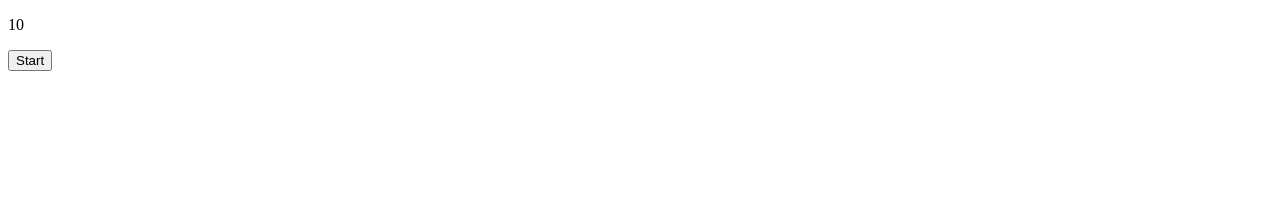
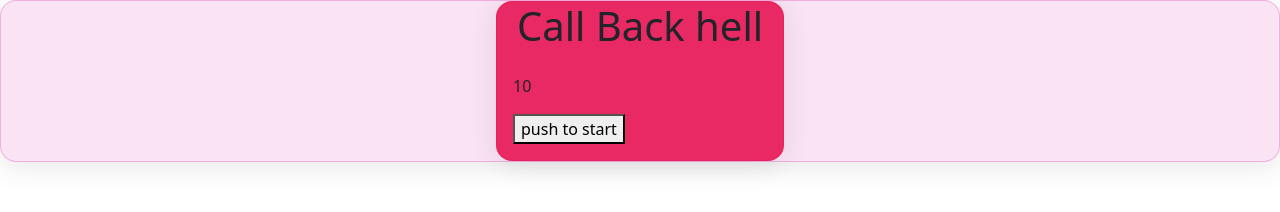
Before and after one commit to HariharansudhanM/Callback_Hell, a plain HTML site: page index.html in a window 1280 px wide. Drawn offline with nearby package versions, Linux system fonts and the light colour scheme.

Commit message:
changed UI

```diff
--- a/index.html
+++ b/index.html
@@ -4,10 +4,28 @@
     <meta charset="UTF-8" />
     <meta name="viewport" content="width=device-width, initial-scale=1.0" />
     <title>Callback hell</title>
+    <link
+      href="https://cdn.jsdelivr.net/npm/bootstrap@5.3.3/dist/css/bootstrap.min.css"
+      rel="stylesheet"
+      integrity="sha384-QWTKZyjpPEjISv5WaRU9OFeRpok6YctnYmDr5pNlyT2bRjXh0JMhjY6hW+ALEwIH"
+      crossorigin="anonymous"
+    />
+    <link href="./style.css" rel="stylesheet" />
   </head>
   <body>
-    <p class="textArea">10</p>
-    <button class="trigger">Start</button>
+    <section class="Contain" style="display: flex">
+      <div class="card back" style="width: 18rem">
+        <h1 style="align-self: center">Call Back hell</h1>
+        <div class="card-body">
+          <div class="mb-3">
+            <p class="textArea">10</p>
+          </div>
+          <button type="submit" class="trigger">push to start</button>
+        </div>
+      </div>
+    </section>
+    <!-- <p class="textArea">10</p>
+    <button class="trigger">Start</button> -->
     <script src="script.js"></script>
   </body>
 </html>
--- a/style.css
+++ b/style.css
@@ -0,0 +1,26 @@
+.Contain {
+  justify-content: center;
+  align-items: center;
+  height: 100%;
+  background: rgba(213, 50, 168, 0.13);
+  border-radius: 16px;
+  box-shadow: 0 4px 30px rgba(0, 0, 0, 0.1);
+  backdrop-filter: blur(1.9px);
+  -webkit-backdrop-filter: blur(1.9px);
+  border: 1px solid rgba(213, 50, 168, 0.29);
+}
+
+.display {
+  position: relative;
+  left: 20px;
+  width: 15rem;
+}
+
+.back {
+  background: rgba(232, 30, 89, 0.93);
+  border-radius: 16px;
+  box-shadow: 0 4px 30px rgba(0, 0, 0, 0.1);
+  backdrop-filter: blur(1.5px);
+  -webkit-backdrop-filter: blur(1.5px);
+  border: 1px solid rgba(232, 30, 89, 0.65);
+}
```
